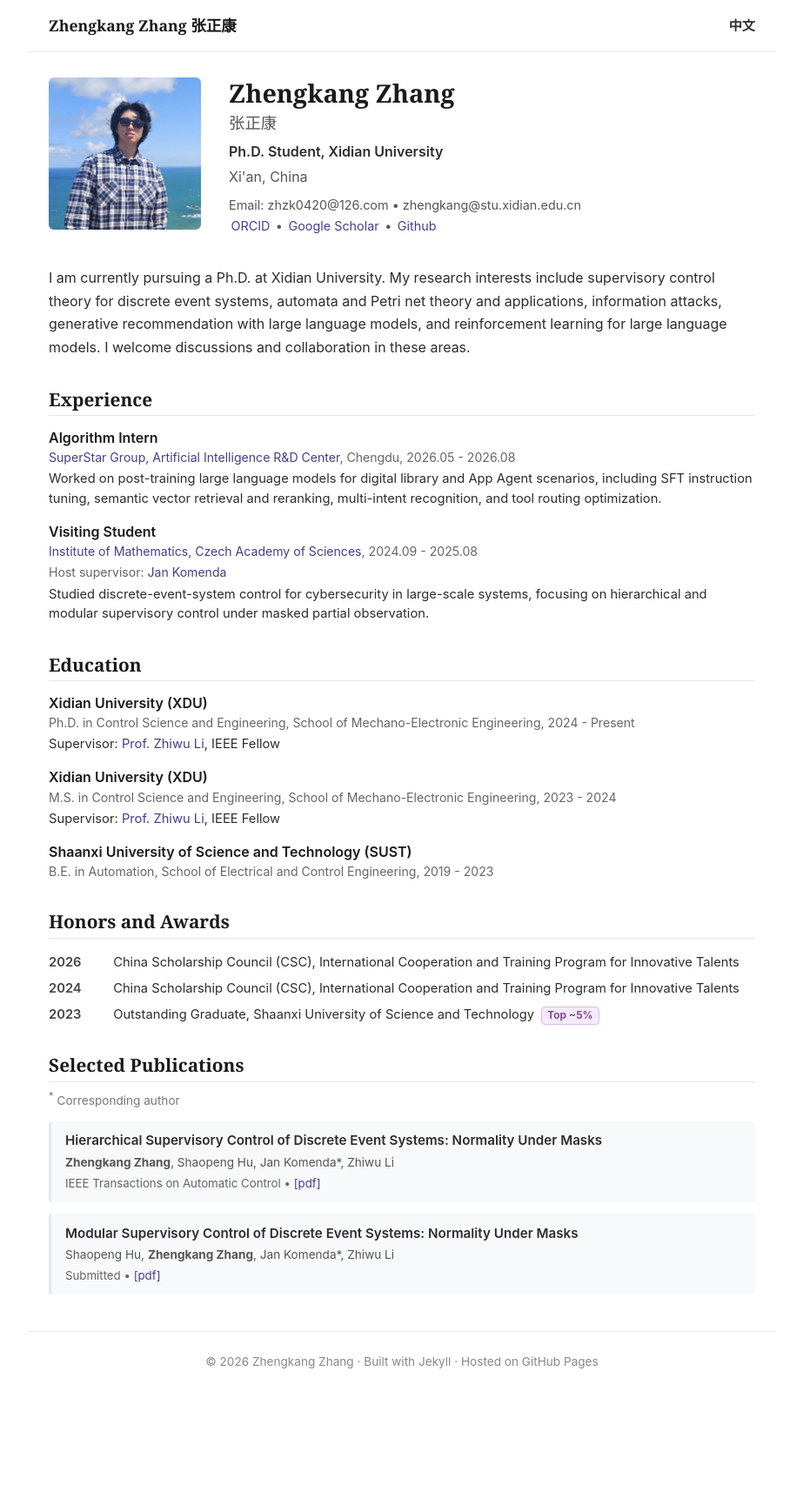
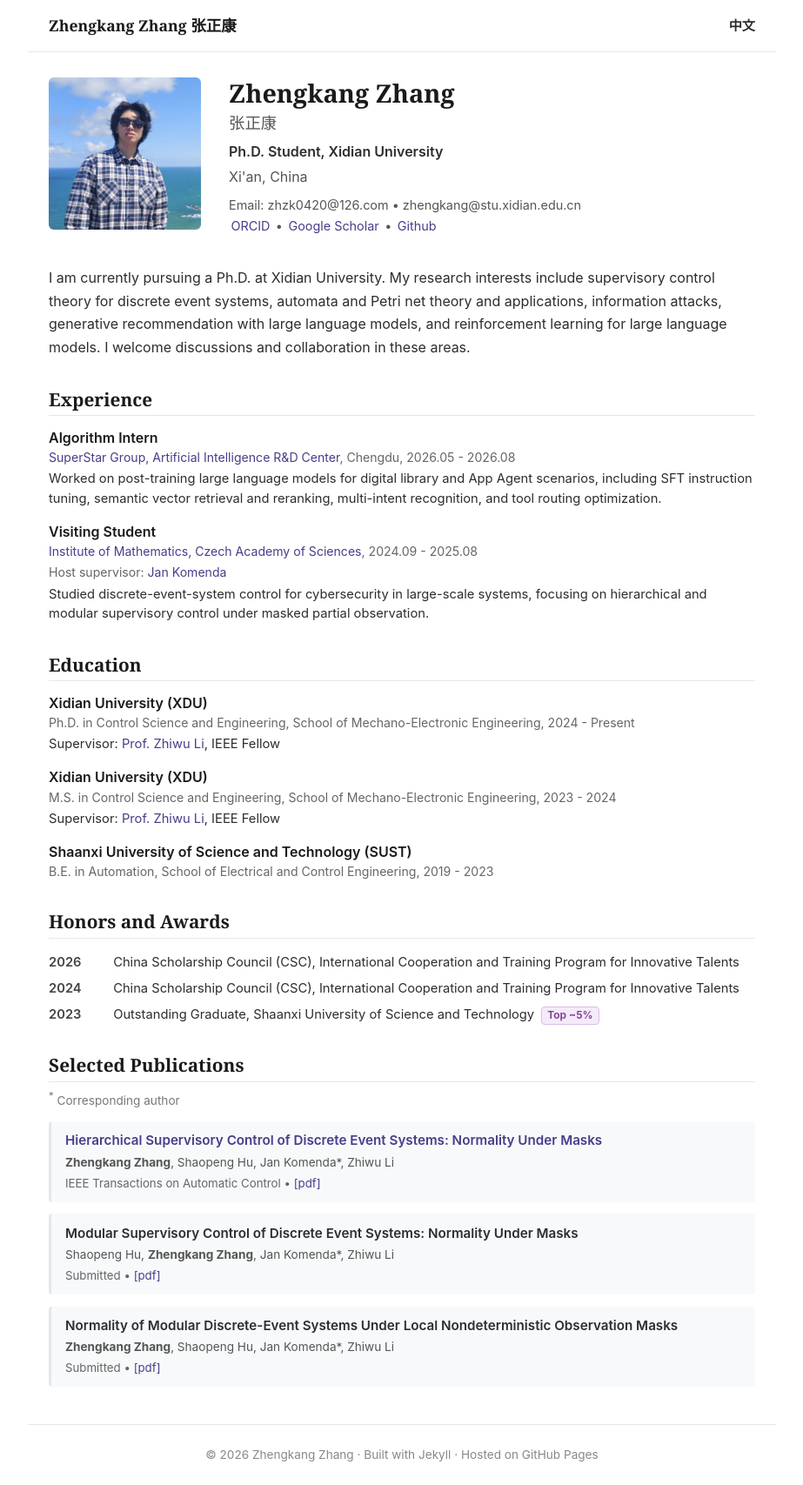
Before and after one commit to zkzh0420/zkzh0420.github.io, a Jekyll site: the page built from index.html, in a window 1280 px wide. Shown: the whole page at 87% size, without its empty margins (178-1101 px from the left). Built offline with Jekyll 4.4.1, drawn with Linux system fonts in a browser that asks for light colours; before the commit the page ends 1600 px from its top, so only the background shows below that.

Commit message:
Add publication details

```diff
--- a/index.html
+++ b/index.html
@@ -87,7 +87,7 @@ alt_url: /zh/
     <sup>*</sup> Corresponding author
   </p>
   <div class="pub-entry">
-    <p class="pub-title">Hierarchical Supervisory Control of Discrete Event Systems: Normality Under Masks</p>
+    <p class="pub-title"><a href="https://ieeexplore.ieee.org/abstract/document/11643511" target="_blank" rel="noopener">Hierarchical Supervisory Control of Discrete Event Systems: Normality Under Masks</a></p>
     <p class="pub-authors"><strong>Zhengkang Zhang</strong>, Shaopeng Hu, Jan Komenda*, Zhiwu Li</p>
     <p class="pub-venue">IEEE Transactions on Automatic Control &bull; <a href="{{ '/files/Hierarchical Supervisory Control of Discrete Event Systems_Normality Under Masks.pdf' | relative_url }}" target="_blank">[pdf]</a></p>
   </div>
@@ -97,4 +97,10 @@ alt_url: /zh/
     <p class="pub-authors">Shaopeng Hu, <strong>Zhengkang Zhang</strong>, Jan Komenda*, Zhiwu Li</p>
     <p class="pub-venue">Submitted &bull; <a href="{{ '/files/Modular Supervisory Control of Discrete Event Systems_Normality Under Masks.pdf' | relative_url }}" target="_blank">[pdf]</a></p>
   </div>
+
+  <div class="pub-entry">
+    <p class="pub-title">Normality of Modular Discrete-Event Systems Under Local Nondeterministic Observation Masks</p>
+    <p class="pub-authors"><strong>Zhengkang Zhang</strong>, Shaopeng Hu, Jan Komenda*, Zhiwu Li</p>
+    <p class="pub-venue">Submitted &bull; <a href="{{ '/files/Normality of Modular Discrete-Event Systems Under Local Nondeterministic Observation Masks.pdf' | relative_url }}" target="_blank">[pdf]</a></p>
+  </div>
 </section>
```
Also changed, not shown: zh/index.html (+7 -1 lines), 1 other file.
